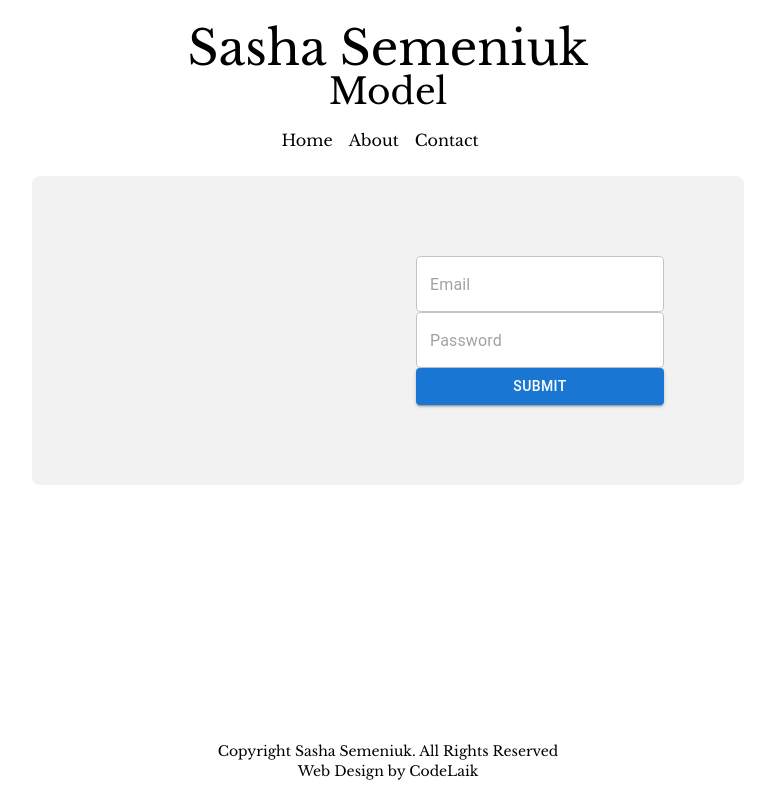
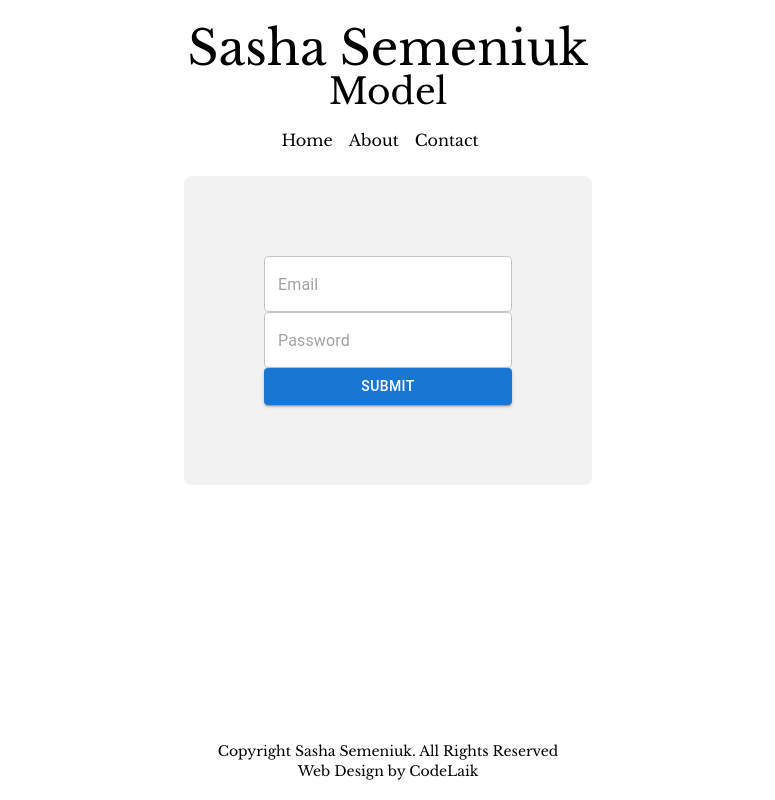
Before and after one commit to JLaikows/sashasemenuik, a Next.js app: page /login in a window 1280 px wide. Shown: the whole page, without its empty margins (252-1027 px from the left). Built offline with nearby package versions, Linux system fonts and the light colour scheme.

Commit message:
Fixed Ugly Padding

```diff
--- a/app/login/page.tsx
+++ b/app/login/page.tsx
@@ -39,7 +39,7 @@ export default function Login() {
   };
   return (
     <main className="transition faded-element-fast flex items-center justify-center flex-col md:flex-row items-center p-2 md:p-2 lg:p-64 lg:pt-0">
-      <Box className="relative mt-32 lg:mt-0 flex flex-col justify-center items-center p-10 accent lg:p-20 lg:pl-96 rounded-lg">
+      <Box className="relative mt-32 lg:mt-0 flex flex-col justify-center items-center p-10 accent lg:p-20 rounded-lg">
         <FormControl>
           <TextField
             className="mb-4 bg-white"
```
